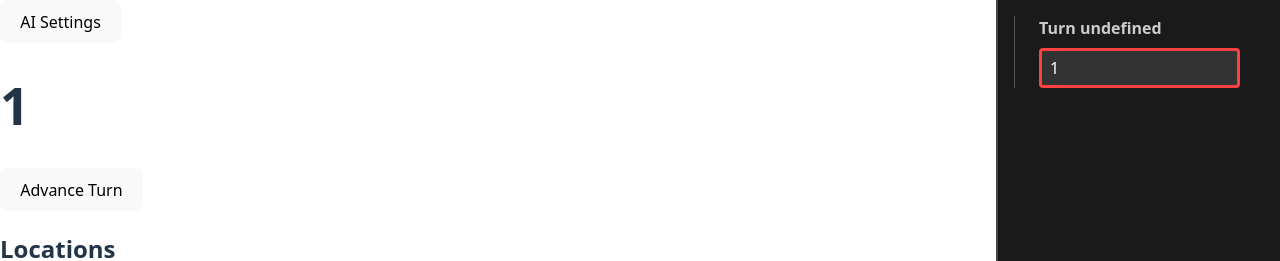
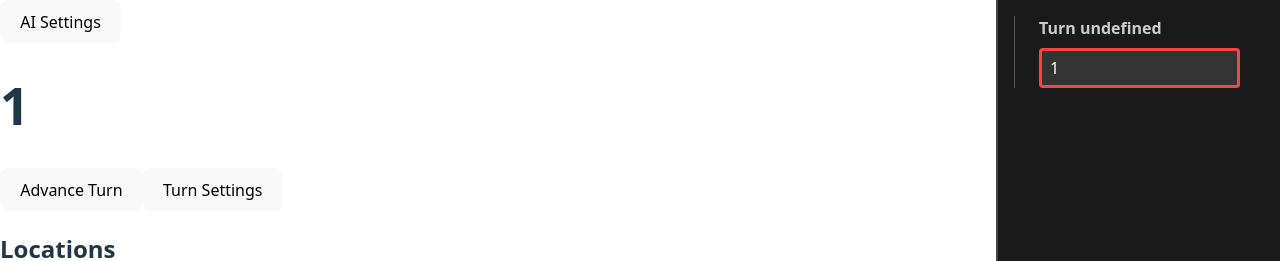
Before and after one commit to TroutBrashear/terroraize, a React (Vite) app: page / in a window 1280 px wide. Shown: the top 261 px of the page. Built offline with nearby package versions, Linux system fonts and the light colour scheme.

Commit message:
feat: Atmosphere settings form created. User can edit atmosphere prompt and toggle its persistence

```diff
--- a/src/components/TurnControl.jsx
+++ b/src/components/TurnControl.jsx
@@ -3,7 +3,7 @@ import { useWorldStore } from '../state/worldStore';
 import { useSettingStore } from '../state/settingStore';
 import { buildScenePrompt, generateScene } from '../services/ai';
 
-function TurnControl() {
+function TurnControl({openTurnSettings}) {
   const worldState = useWorldStore.getState();
   const currentTurn = useWorldStore((state) => state.meta.currentTurn);
   const advTurn = useWorldStore((state) => state.advTurn);
@@ -44,6 +44,7 @@ function TurnControl() {
 	<div className="turn-control">
 	  <h1>{currentTurn}</h1>
 	  <button onClick={() => resTurn()}> Advance Turn </button>
+	  <button onClick={openTurnSettings}> Turn Settings </button>
 	</div>
   );
 }
--- a/src/components/managers/PoppinManager.jsx
+++ b/src/components/managers/PoppinManager.jsx
@@ -4,6 +4,7 @@ import CharacterForm from '../CharacterForm';
 import LocationForm from '../LocationForm';
 import SceneForm from '../SceneForm';
 import WriterSettingsForm from '../WriterSettingsForm';
+import AtmosphereForm from '../AtmosphereForm';
 
 function PoppinManager({poppinType, data, onClose}) {
 
@@ -37,6 +38,12 @@ function PoppinManager({poppinType, data, onClose}) {
 					<WriterSettingsForm onSaveComplete={onClose}/>
 				</Poppin>
 			);
+		case 'turn_settings_form':
+			return(
+				<Poppin isOpen={true} onClose={onClose}>
+					<AtmosphereForm onSaveComplete={onClose}/>
+				</Poppin>
+			);
 		default:
 			return null;
 	}
--- a/src/views/DashboardView.jsx
+++ b/src/views/DashboardView.jsx
@@ -75,6 +75,10 @@ function DashboardView() {
 	setOpenPoppin('writer_settings_form');
 	setPoppinData('');
   };
+  const openTurnSettings = () => {
+	setOpenPoppin('turn_settings_form');
+	setPoppinData('');
+  };
   const closePoppin = () => {
 	setOpenPoppin(null);
 	setPoppinData(null);
@@ -84,7 +88,7 @@ function DashboardView() {
 	<DndContext onDragEnd={handleDragEnd}>
     <div>
 	  <button onClick={() => openWriterSettings()}>AI Settings</button>
-	  <TurnControl/>
+	  <TurnControl openTurnSettings={openTurnSettings}/>
       <section>
         <h2>Locations</h2>
 		<button onClick={() => openLocEditor(null)}>+ Create New Location</button>
```
